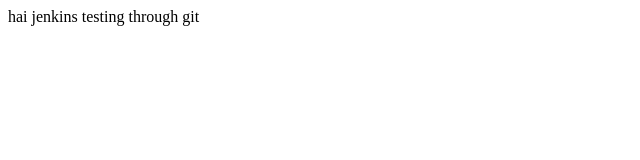
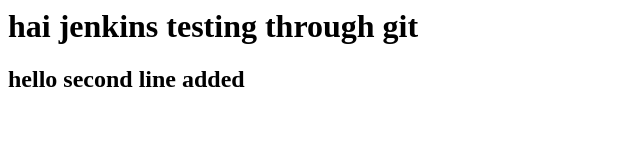
Before and after one commit to awsdevops418/jenkins, a plain HTML site: page index.html in a window 1280 px wide. Shown: the whole page, without its empty margins (0-640 px from the left). Drawn offline with Linux system fonts and the light colour scheme.

Commit message:
new commit

```diff
--- a/index.html
+++ b/index.html
@@ -1 +1,2 @@
-hai jenkins testing through git
+<h1> hai jenkins testing through git</h1>
+<h2> hello second line added</h2>
```
